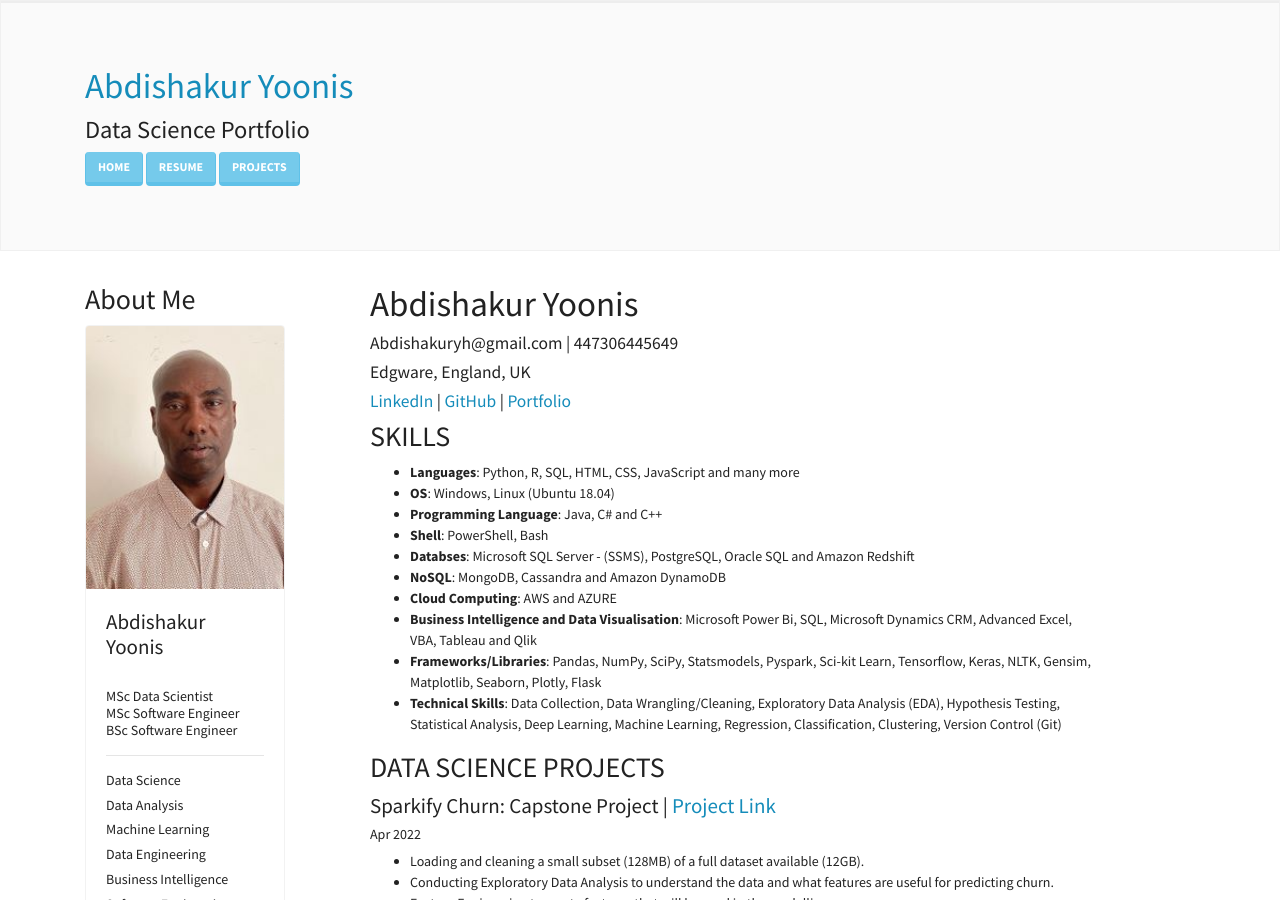
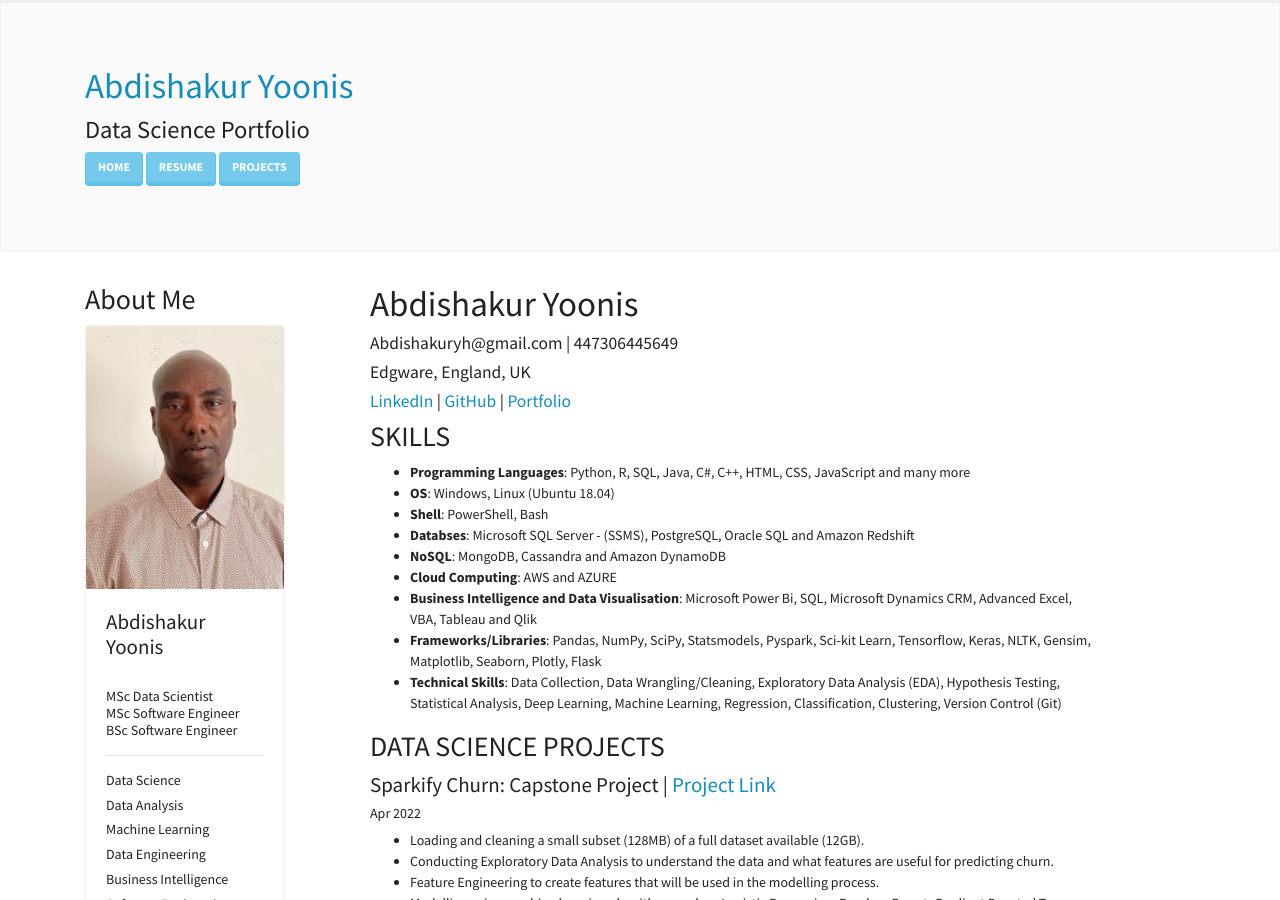
Before and after one commit to Abdishakury/abdishakury.github.io, a Jekyll site: the page built from Resume.md, in a window 1280 px wide and 900 px high. Built offline with Jekyll 4.4.1, drawn with Linux system fonts in a browser that asks for light colours; nearby versions of some CDN libraries; our own code applies the rules of GitHub Pages for plain Markdown files.

Commit message:
Update Resume.md

```diff
--- a/Resume.md
+++ b/Resume.md
@@ -7,9 +7,8 @@
 
 ## SKILLS
 
- - **Languages**: Python, R, SQL, HTML, CSS, JavaScript and many more
+ - **Programming Languages**: Python, R, SQL, Java, C#, C++, HTML, CSS, JavaScript and many more
  - **OS**: Windows, Linux (Ubuntu 18.04)
- - **Programming Language**: Java, C# and C++
  - **Shell**: PowerShell, Bash
  - **Databses**: Microsoft SQL Server - (SSMS), PostgreSQL, Oracle SQL and Amazon Redshift
  - **NoSQL**: MongoDB, Cassandra and Amazon DynamoDB
```
